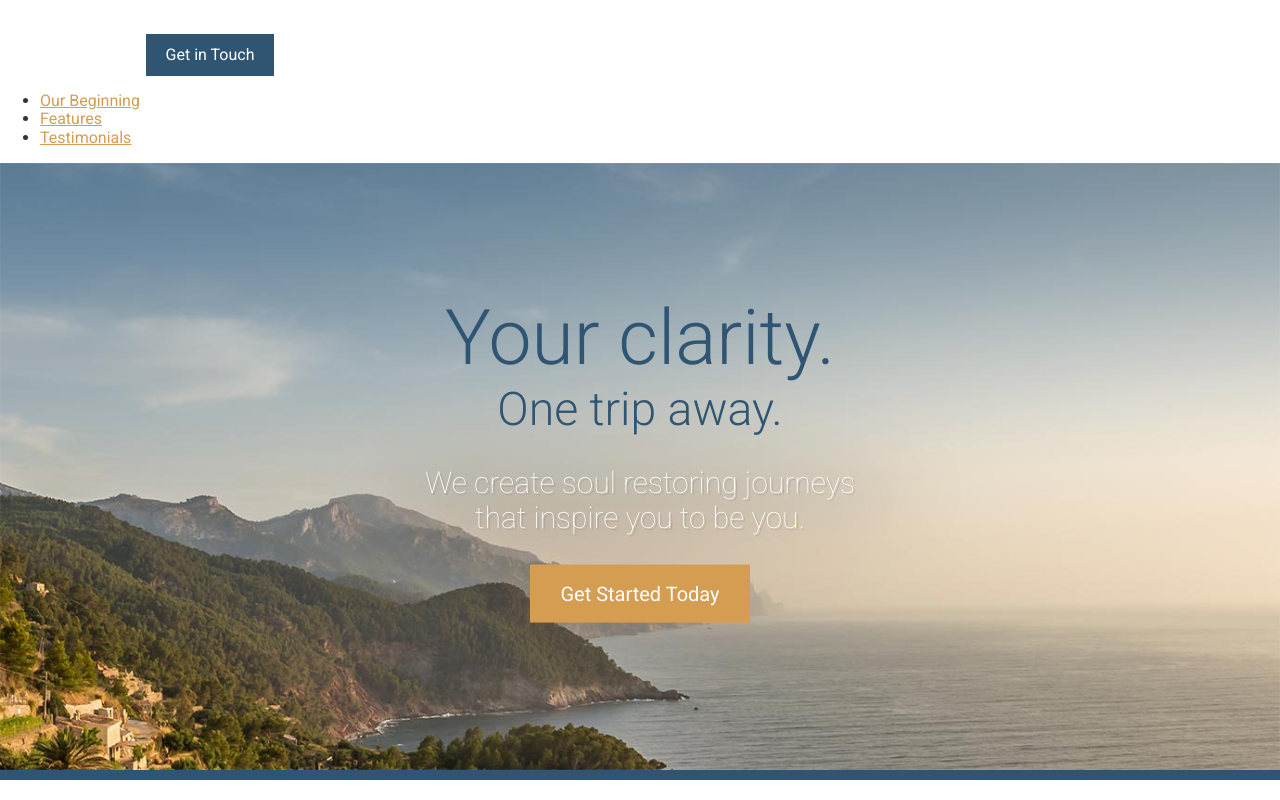
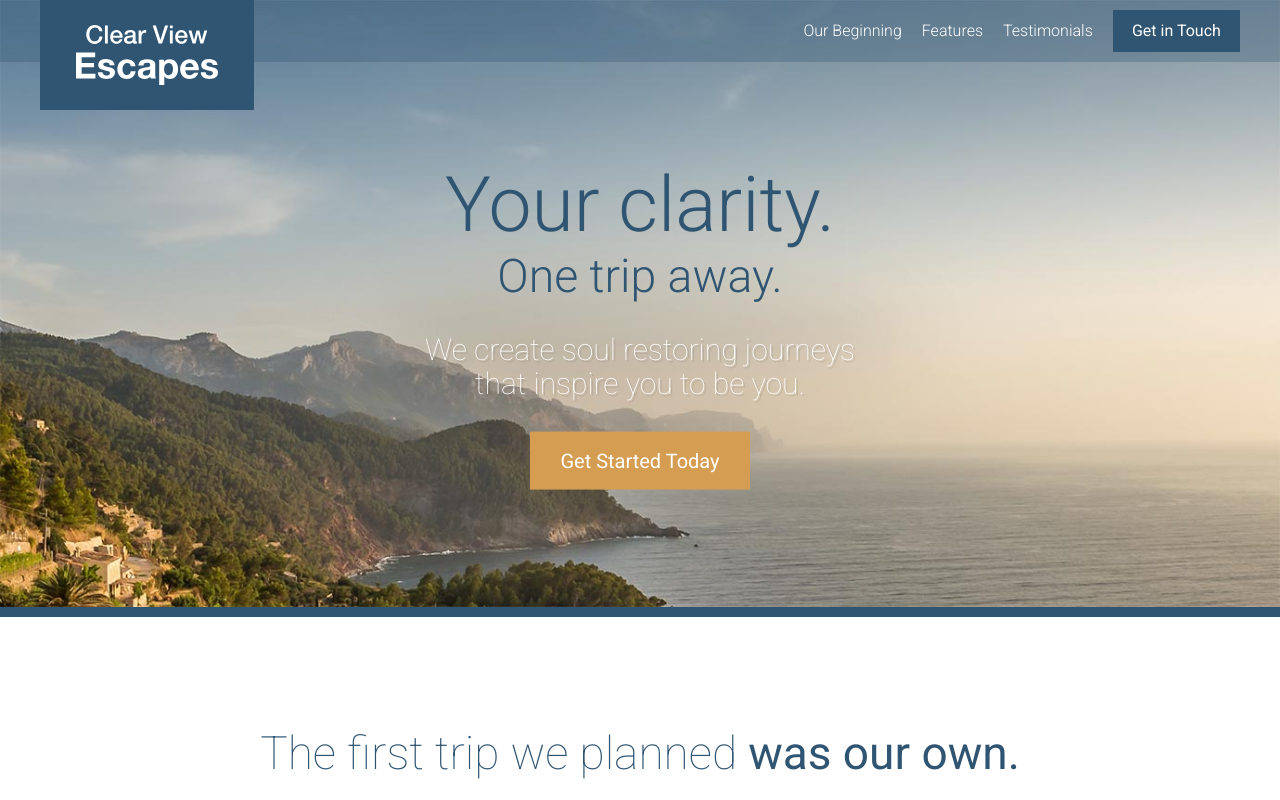
Before and after one commit to LeandroGabrielAyala/LandingPage-TravelSite, a website: page app/index.html in a window 1280 px wide. Shown: the top 800 px of the page. Drawn offline with Linux system fonts and the light colour scheme.

Commit message:
Complete footer and header generation.

```diff
--- a/app/assets/styles/modules/_large-hero.css
+++ b/app/assets/styles/modules/_large-hero.css
@@ -7,12 +7,17 @@
 	}
 
 	&__text-content {
+		padding-top: 88px;
 		position: absolute;
 		top: 50%;
 		transform: translateY(-50%);
 		left: 0;
 		width: 100%;
 		text-align: center;
+
+		@mixin atMedium {
+			padding-top: 60px;
+		}
 	}
 
 	&__title {
--- /dev/null
+++ b/app/assets/styles/modules/_primary-nav.css
@@ -0,0 +1,25 @@
+.primary-nav {
+	&--pull-right {
+		float: right;
+	}
+
+	ul {
+		margin: 0;
+		padding: 0;
+		@mixin clearfix;
+	}
+
+	li {
+		list-style: none;
+		float: left;
+		padding-right: 20px;
+	}
+
+	a {
+		color: #FFF;
+		font-weight: 300;
+		text-decoration: none;
+		display: block;
+		padding: 12px 0;
+	}
+}
--- /dev/null
+++ b/app/assets/styles/modules/_site-header.css
@@ -0,0 +1,54 @@
+.site-header {
+	padding: 10px 0;
+	position: absolute;
+	width: 100%;
+	z-index: 2;
+
+	@mixin atMedium {
+		background-color: rgba($mainBlue, .3);
+	}
+
+	&__btn-container {
+		float: right;
+	}
+
+	&__logo {
+		position: absolute;
+		top: 0;
+		left: 50%;
+		transform: translateX(-50%) scale(.8);
+		transform-origin: 50% 0%;
+		background-color: $mainBlue;
+		padding: 25px 36px;
+
+		@mixin atMedium {
+			left: auto;
+			transform: translateX(0);
+		}
+	}
+
+	&__logo__graphic {
+		text-indent: -9999px;
+	}
+
+	&__menu-icon {
+		width: 20px;
+		height: 20px;
+		background-color: #FFF;
+		position: absolute;
+		top: 10px;
+		right: 10px;
+
+		@mixin atMedium {
+			display: none;
+		}
+	}
+
+	&__menu-content {
+		display: none;
+
+		@mixin atMedium {
+			display: block;
+		}
+	}
+}
--- a/app/assets/styles/styles.css
+++ b/app/assets/styles/styles.css
@@ -14,3 +14,5 @@
 @import "modules/_testimonials";
 @import "modules/_sprite";
 @import "modules/_site-footer";
+@import "modules/_site-header";
+@import "modules/_primary-nav";
--- a/app/index.html
+++ b/app/index.html
@@ -12,16 +12,28 @@
 
 	</head>
 	<body>
-		<header>
-			<img src="assets/images/icons/clear-view-escapes.svg">
+		<header class="site-header">
+			<div class="wrapper">
+				<div class="site-header__logo">
+					<div class="site-header__logo__graphic icon icon--clear-view-escapes">Clear View Escapes</div>
+				</div>
+
+				<div class="site-header__menu-icon"></div>
+
+
+				<div class="site-header__menu-content">
+					<div class="site-header__btn-container">
 						<a href="#" class="btn">Get in Touch</a>
-			<nav>
+					</div>
+					<nav class="primary-nav primary-nav--pull-right">
 						<ul>
 							<li><a href="#our-beginning">Our Beginning</a></li>
 							<li><a href="#features">Features</a></li>
 							<li><a href="#testimonials">Testimonials</a></li>
 						</ul>
 					</nav>
+				</div>
+			</div>
 		</header>
 
 		<div class="large-hero">
--- a/app/temp/styles/styles.css
+++ b/app/temp/styles/styles.css
@@ -452,6 +452,7 @@ a {
 	}
 
 .large-hero__text-content {
+		padding-top: 88px;
 		position: absolute;
 		top: 50%;
 		-webkit-transform: translateY(-50%);
@@ -459,6 +460,13 @@ a {
 		left: 0;
 		width: 100%;
 		text-align: center;
+	}
+
+@media (min-width: 800px) {
+
+.large-hero__text-content {
+			padding-top: 60px
+	}
 	}
 
 .large-hero__title {
@@ -1060,3 +1068,102 @@ Instead edi gulp/template/sprite */
 			margin-right: 1.4rem
 	}
 	}
+
+.site-header {
+	padding: 10px 0;
+	position: absolute;
+	width: 100%;
+	z-index: 2;
+}
+
+@media (min-width: 800px) {
+
+.site-header {
+		background-color: rgba(47,85,114, .3)
+}
+	}
+
+.site-header__btn-container {
+		float: right;
+	}
+
+.site-header__logo {
+		position: absolute;
+		top: 0;
+		left: 50%;
+		-webkit-transform: translateX(-50%) scale(.8);
+		        transform: translateX(-50%) scale(.8);
+		-webkit-transform-origin: 50% 0%;
+		        transform-origin: 50% 0%;
+		background-color: #2f5572;
+		padding: 25px 36px;
+	}
+
+@media (min-width: 800px) {
+
+.site-header__logo {
+			left: auto;
+			-webkit-transform: translateX(0);
+			        transform: translateX(0)
+	}
+	}
+
+.site-header__logo__graphic {
+		text-indent: -9999px;
+	}
+
+.site-header__menu-icon {
+		width: 20px;
+		height: 20px;
+		background-color: #FFF;
+		position: absolute;
+		top: 10px;
+		right: 10px;
+	}
+
+@media (min-width: 800px) {
+
+.site-header__menu-icon {
+			display: none
+	}
+	}
+
+.site-header__menu-content {
+		display: none;
+	}
+
+@media (min-width: 800px) {
+
+.site-header__menu-content {
+			display: block
+	}
+	}
+
+.primary-nav--pull-right {
+		float: right;
+	}
+
+.primary-nav ul {
+		margin: 0;
+		padding: 0;
+	}
+
+.primary-nav ul::after {
+		content: "";
+		clear: both;
+		display: table;
+	}
+
+.primary-nav li {
+		list-style: none;
+		float: left;
+		padding-right: 20px;
+	}
+
+.primary-nav a {
+		color: #FFF;
+		font-weight: 300;
+		text-decoration: none;
+		display: block;
+		padding: 12px 0;
+	}
--- a/gulp/task/styles.js
+++ b/gulp/task/styles.js
@@ -4,11 +4,12 @@ var gulp = require('gulp'),
  	nested = require('postcss-nested'),
  	cssimport = require('postcss-import'),
  	mixins = require('postcss-mixins'),
- 	autoprefixer = require('autoprefixer');
+ 	autoprefixer = require('autoprefixer'),
+ 	hexrgba = require('postcss-hexrgba');
 
 gulp.task('styles', function() {
 	return gulp.src('./app/assets/styles/styles.css')
-		.pipe(postcss([cssimport, mixins, cssvars, nested, autoprefixer]))
+		.pipe(postcss([cssimport, mixins, cssvars, nested, hexrgba, autoprefixer]))
 		.on('error', function(errorInfo) {
 			console.log(errorInfo.toString());
 			this.emit('end');
--- a/package.json
+++ b/package.json
@@ -14,6 +14,7 @@
     "gulp-rename": "^1.4.0",
     "gulp-svg-sprite": "^1.4.0",
     "gulp-watch": "^5.0.0",
+    "postcss-hexrgba": "^1.0.1",
     "postcss-import": "^11.1.0",
     "postcss-mixins": "^6.2.0",
     "postcss-nested": "^3.0.0",
```
Also changed, not shown: 1 other file. Lines whose indentation alone changed are shown as unchanged.
